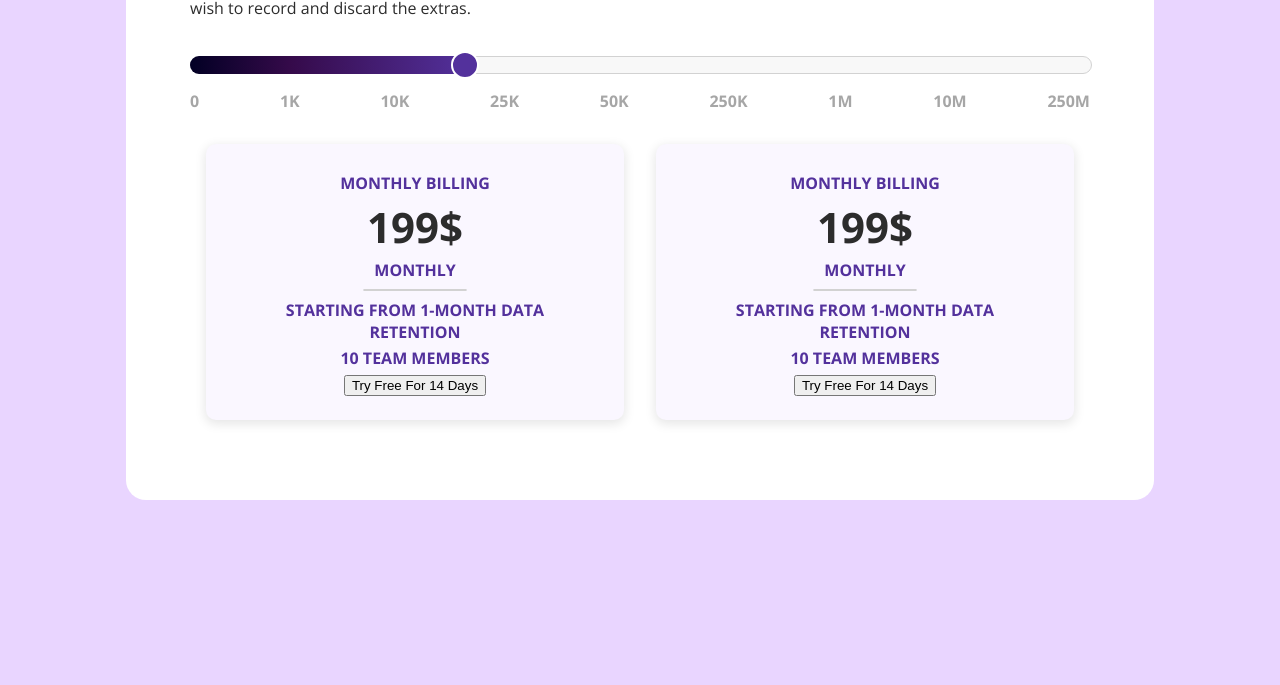
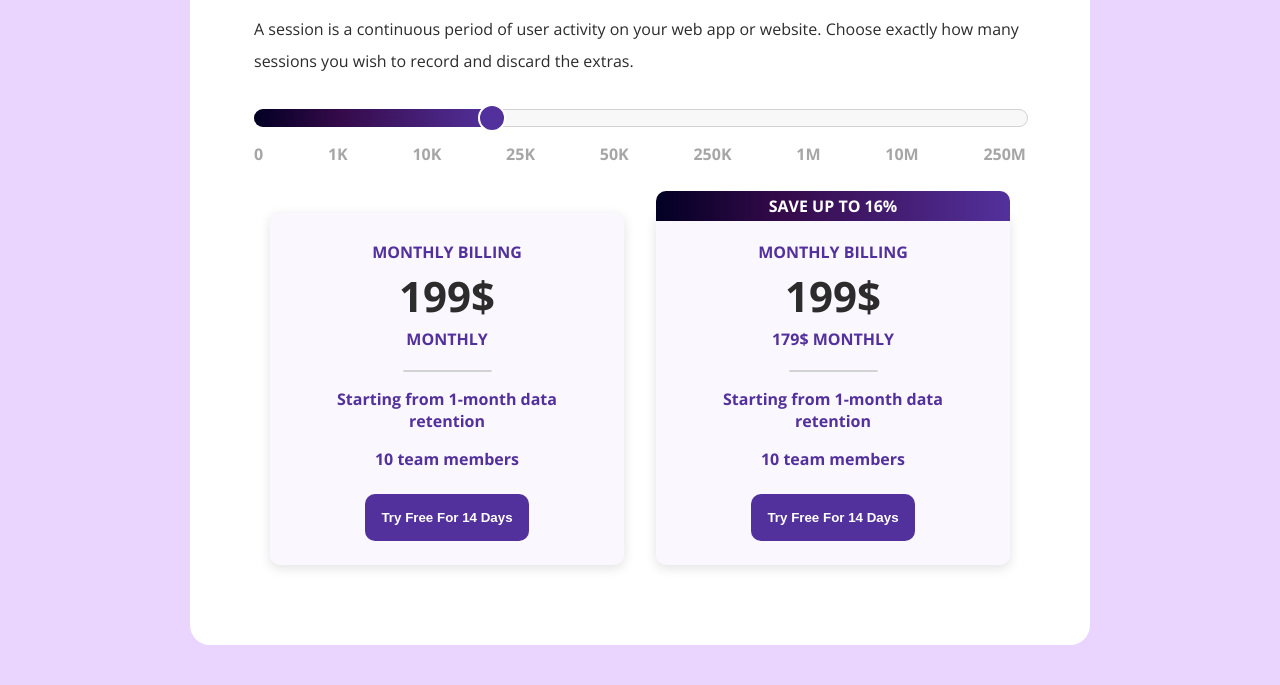
Before and after one commit to TeodorIR/Cost-Estimator-Template, a plain HTML site: page index.html in a window 1280 px wide. Shown: the part 531-1216 px from the top of the page. Before the commit the page ends 1071 px from the top, so only its background shows below. Drawn offline with nearby package versions, Linux system fonts and the light colour scheme.

Commit message:
finished the cards

```diff
--- a/index.css
+++ b/index.css
@@ -11,12 +11,14 @@ body {
 
 h1 {
     color: rgb(83, 49, 156);
+    margin: 32px 0 64px 0;
 }
 
 .container {
     background-color: #fff;
     width: 100%;
     max-width: 900px;
+    box-sizing: border-box;
     display: flex;
     flex-direction: column;
     justify-content: center;
@@ -139,6 +141,7 @@ h1 {
 .slider {
     width: 100%;
     position: relative;
+    margin-bottom: 16px;
 }
 
 .slider .bar {
@@ -208,7 +211,8 @@ h1 {
     text-align: center;
     font-weight: bold;
     color: rgb(83, 49, 156);
-    text-transform: uppercase;
+    transition: 0.15s transform ease;
+    position: relative;
 }
 
 .card .price {
@@ -222,6 +226,7 @@ h1 {
 
 .card .top-section {
     padding: 8px;
+    text-transform: uppercase;
 }
 
 .card hr {
@@ -229,3 +234,38 @@ h1 {
     border: 1px solid rgb(210, 210, 210);
     border-radius: 2px;
 }
+.card button {
+    border: none;
+    color: #fff;
+    background-color: rgb(83, 49, 156);
+    padding: 16px;
+    border-radius: 10px;
+    transition: 0.15s transform ease;
+    font-weight: bold;
+    margin: 8px 0;
+}
+
+.card button:hover {
+    cursor: pointer;
+    transform: scale(1.05);
+}
+
+.card:hover {
+    transform: translateY(-8px);
+}
+
+.card .save-header {
+    color: #fff;
+    background: linear-gradient(
+        90deg,
+        rgba(2, 0, 36 ,1) 0%,
+        rgba(53, 10, 74, 1) 36%,
+        rgba(83, 49, 156, 1) 100%
+    );
+    position: absolute;
+    top: -22px;
+    left: 0;
+    width: 100%;
+    border-top-right-radius: 10px;
+    border-top-left-radius: 10px;
+}
--- a/index.html
+++ b/index.html
@@ -59,17 +59,21 @@
                     <p>Monthly billing</p>
                     <p class="price">199$</p>
                     <p>Monthly</p>
+                </div>
                 <hr>
                 <p>Starting from 1-month data retention</p>
                 <p>10 team members</p>
                 <button>Try Free For 14 Days</button>
             </div>
-            </div>
             <div class="card">
                 <div class="top-section">
+                    <div class="save-header">
+                        <p>Save up to 16%</p>
+                    </div>
                     <p>Monthly billing</p>
                     <p class="price">199$</p>
-                    <p>Monthly</p>
+                    <p>179$ Monthly</p>
+                </div>
                 <hr>
                 <p>Starting from 1-month data retention</p>
                 <p>10 team members</p>
@@ -77,6 +81,5 @@
             </div>
         </div>
     </div>
-    </div>
 </body>
 </html>
```
Lines whose indentation alone changed are shown as unchanged.
